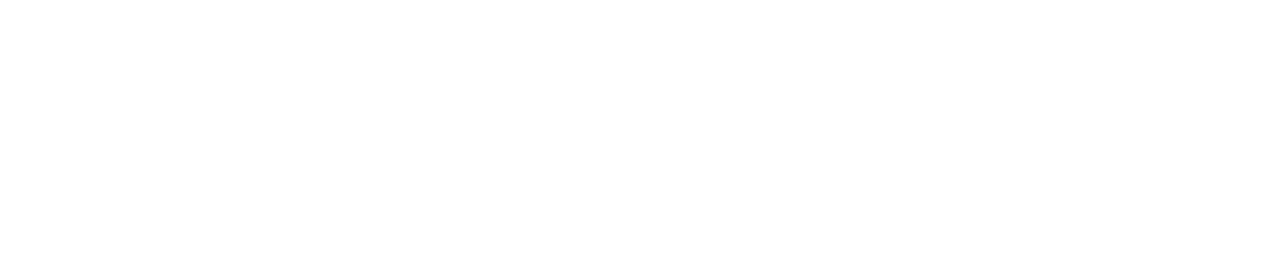
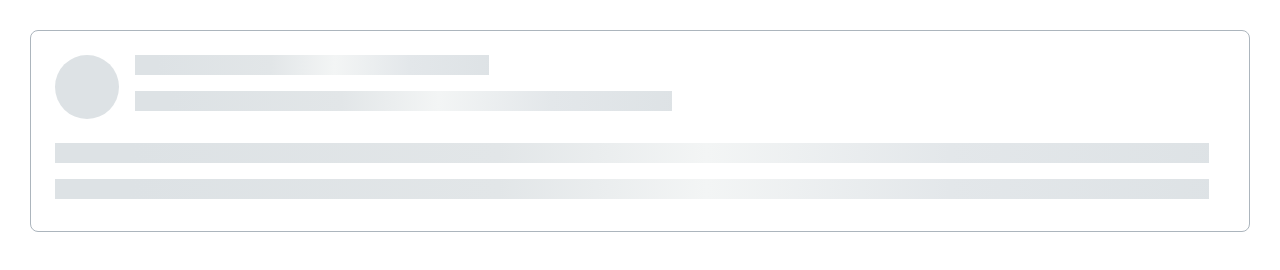
Before and after one commit to js-tasks-ru/htmlcss-20220120_kato-balakina, a website: page 04-lection2/02-skeleton/index.html in a window 1280 px wide. Drawn offline with Linux system fonts and the light colour scheme.

Commit message:
feat(04.02): add skeleton

```diff
--- a/04-lection2/02-skeleton/index.html
+++ b/04-lection2/02-skeleton/index.html
@@ -2,10 +2,28 @@
 <!-- Страница со скелетоном -->
 <html lang="ru">
     <head>
+        <title>Skeleton</title>
+        <meta charset="utf-8">
         <link rel="stylesheet" href="../../assets/css/main.css">
         <link rel="stylesheet" href="./skeleton.css">
     </head>
-    <body>
-
+    <body class="gallery">
+        <div class="skeleton">
+            <div class="skeleton__row">
+                <div class="skeleton__column">
+                    <div class="skeleton__circle"></div>
+                </div>
+                <div class="skeleton__column skeleton__column_stretch">
+                    <div class="skeleton__line skeleton__line_third"></div>
+                    <div class="skeleton__line skeleton__line_half"></div>
+                </div>
+            </div>
+            <div class="skeleton__row">
+                <div class="skeleton__column skeleton__column_stretch">
+                    <div class="skeleton__line"></div>
+                    <div class="skeleton__line"></div>
+                </div>
+            </div>
+        </div>
     </body>
 </html>
--- a/04-lection2/02-skeleton/skeleton.css
+++ b/04-lection2/02-skeleton/skeleton.css
@@ -0,0 +1,45 @@
+.skeleton {
+    padding: 24px 40px 32px 24px;
+    border: 1px solid var(--border-color);
+    border-radius: 8px;
+    display: flex;
+    flex-direction: column;
+    gap: 24px;
+    background-color: var(--white);
+}
+
+.skeleton__row {
+    display: flex;
+    gap: 16px;
+}
+
+.skeleton__circle {
+    width: 64px;
+    height: 64px;
+    border-radius: 50%;
+    background-color: var(--grey-2);
+}
+
+.skeleton__column {
+    display: flex;
+    flex-direction: column;
+    gap: 16px;
+    flex: 0 0 auto;
+}
+
+.skeleton__column_stretch {
+    flex: 1 0 auto;
+}
+
+.skeleton__line {
+    height: 20px;
+    background: var(--grey-gradient);
+}
+
+.skeleton__line_third {
+    width: 33%
+}
+
+.skeleton__line_half {
+    width: 50%;
+}
--- a/assets/css/main.css
+++ b/assets/css/main.css
@@ -32,6 +32,8 @@
     --secondary-dark: #5028C6; /* FIXME: color-mod */
 
     --border-color-dark: #212429;  /* FIXME: color-mod */
+
+    --grey-gradient: linear-gradient(92.51deg, #DDE2E5 6.44%, #E2E6E8 38.47%, #F3F5F5 56.48%, #E3E7EA 77.5%, #DDE2E5 102.52%);
 }
 
 html, body {
@@ -45,4 +47,5 @@ html, body {
 
 .gallery {
     padding: 30px;
+    box-sizing: border-box;
 }
```
